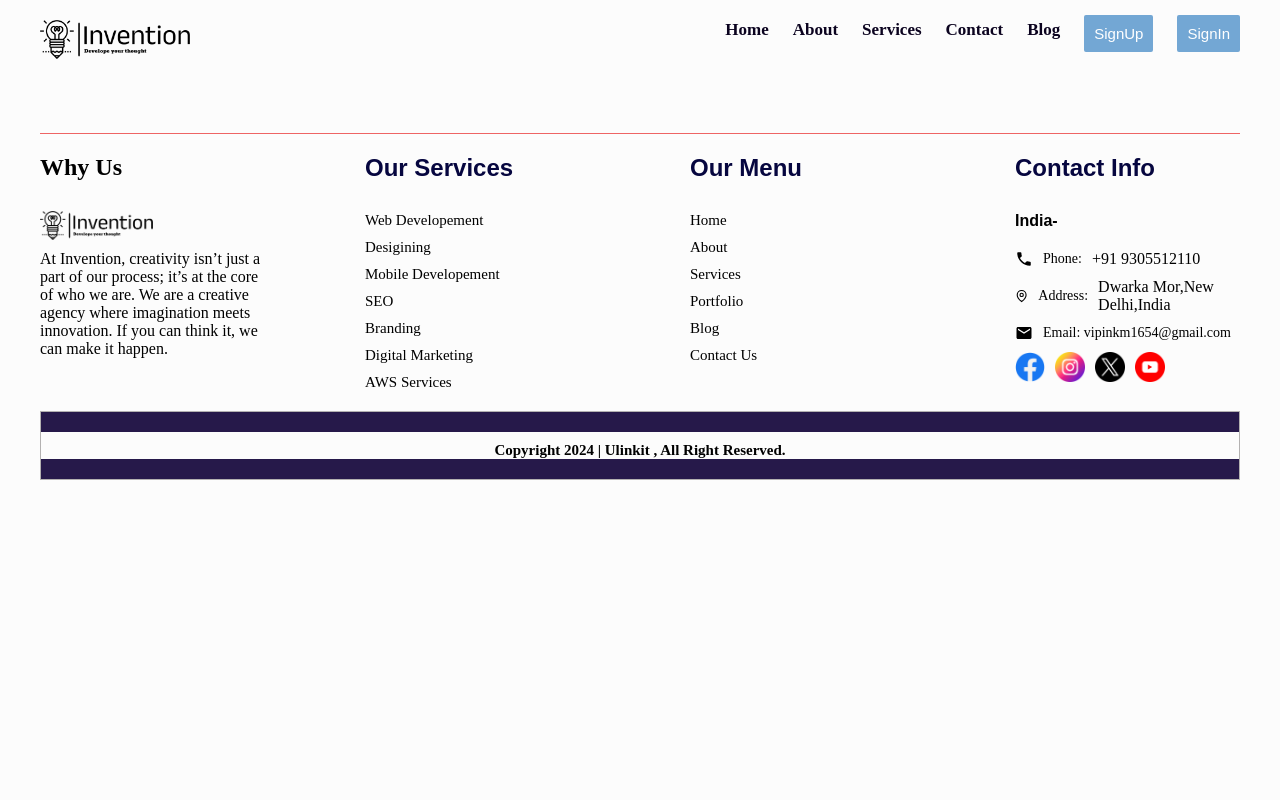
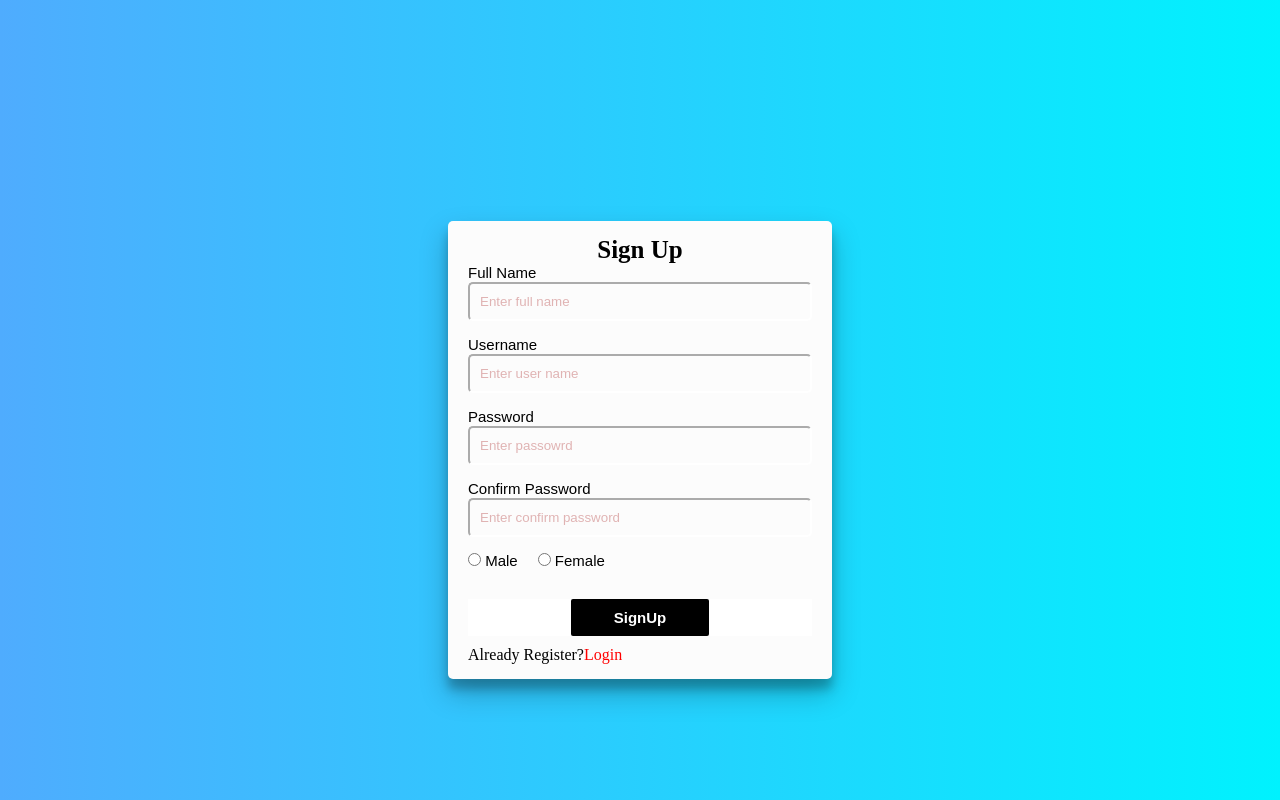
Before and after one commit to Vipinkm1/Inverntion-Project, a React (Vite) app: page /signup in a window 1280 px wide. Built offline with nearby package versions, Linux system fonts and the light colour scheme.

Commit message:
initial commit

```diff
--- a/src/App.css
+++ b/src/App.css
@@ -5,6 +5,8 @@
  background: #fcfcfc;
  font-family: Arial, Helvetica, sans-serif, ;
 }
+
+
 .page{
  padding:  0px 40px 0px 40px;
 }
@@ -57,7 +59,6 @@ li a {
 li a:hover {
   color: rgb(115, 167, 212);
   transform: scale(1.1);
-
 }
 .btn-1 {
  padding: 10px;
@@ -214,7 +215,7 @@ li a:hover {
 }
 .container-1 {
   text-align: center;
-  background-color: rgb(82, 82, 235);
+  background-image: linear-gradient(120deg, #a1c4fd 0%, #c2e9fb 100%);
   border-radius: 5px;
   width: 100%;
   padding: 20px;
@@ -223,14 +224,14 @@ li a:hover {
 .container-p,
 .container-a {
   margin-bottom: 10px;
-  background: rgb(82, 82, 235);
+  background-image: linear-gradient(120deg, #a1c4fd 0%, #c2e9fb 100%);
   color: rgb(221, 186, 186);
 }
 .container-p {
   font-size: 24px;
   font-weight: bold;
   color: #fff;
-  background: rgb(82, 82, 235);
+  background-image: linear-gradient(120deg, #a1c4fd 0%, #c2e9fb 100%);
 }
 .container-a {
   font-size: 18px;
@@ -240,7 +241,7 @@ li a:hover {
   align-items: center;
   justify-content: center;
   padding: 30px 0;
-  background: rgb(82, 82, 235);
+  background-image: linear-gradient(120deg, #a1c4fd 0%, #c2e9fb 100%);
 }
 .right {
   margin-right: 10px;
@@ -307,7 +308,6 @@ li a:hover {
   width:100%;
   cursor: pointer;
 }
-
 .services-img-add:hover{
    transition: 0.6s ease-in-out;
    zoom: 100%;
@@ -498,6 +498,7 @@ border-top:  1px solid  #ee6464;
  border: 1px solid #b3b1b1;
   width: 100%;
 }
+
 .service-container{
   display: flex;
   justify-content: start;
@@ -587,9 +588,7 @@ border-top:  1px solid  #ee6464;
   align-items: center;
   justify-content: end;
   gap: 5px;
-
 }
-
 .profile-size-1{
   width: 100px;;
   border-radius: 50%
@@ -600,30 +599,74 @@ border-top:  1px solid  #ee6464;
    gap: 20px;
    background-color: #cfcaca;
 }
-@media(max-width: 550px){
-  .page{
-    padding: 0px  10px;
+/*  signup section */
+   .popup{
+    width: 100%;
+    height: 100vh;
+    background-image: linear-gradient(to right, #4facfe 0%, #00f2fe 100%);
+      display: flex;
+    align-items: center;
+    justify-content: center;
+   }
+
+  .radio-flex{
+    display: flex;
+    align-items: center;
+    justify-content: start;
+    gap: 20px;
   }
-  .logo-name{
-    display: none;
+  .label-width{
+    font-size: 15px;
+    font-family: 'oswald', sans-serif;
   }
-  .navbar{
-    display: block;
-
+  /*  add css module */
+  .radio-size{
+  font-size: 25px;
+  font-weight: 600;
   }
-  .nav-item{
+  .border-1{
+    padding: 15px 20px;
+    margin-top:  100px;
+    border-radius: 5px;
+    box-shadow: rgba(0, 0, 0, 0.25) 0px 14px 28px, rgba(0, 0, 0, 0.22) 0px 10px 10px;
+    width: 30%;
+  }
+  .text-center{
+    text-align: center;
+    font-size: 25px;
+  }
+  .form-container{
+     display: flex;
+     flex-direction: column;
+     gap: 15px;
+  }
+  .input-width{
+    padding: 10px;
     width: 100%;
-    text-align: center;
-    margin-top: 10px;
+    border-color: #fff;
+    outline: none;
+    border-radius: 5px;
   }
-  .nav-links{
-    display: inline-block;
+  .input-width::placeholder{
+    color:  rgb(224, 179, 179);
   }
-  .lnk-size{
-    margin-top: 10px;
-    margin-left: 0px;
+  .btn-3{
+     text-align: center;
+     background: #fff;
   }
-  .hero-section{
-    padding-top: 10px;
+  .btn-width{
+    padding: 10px;
+    width: 40%;
+    background-color: #000;
+    font-size: 15px;
+    font-weight: 600;
+    border: none;
+    outline: none;
+    border-radius: 2px;
+    cursor: pointer;
+    color: #fff;
   }
-}
+  .spanish{
+    color: red;
+    cursor: pointer;
+  }
--- a/src/App.jsx
+++ b/src/App.jsx
@@ -1,23 +1,27 @@
 
 import './App.css'
-import {BrowserRouter, Routes, Route} from 'react-router-dom'
+import { BrowserRouter, Routes, Route } from 'react-router-dom'
 import Home from './Components/Home/Home'
 import Contact from './Components/Contact/Contact'
 import About from './Components/About/About'
 import Layout from './Components/Layout/Layout'
 import Services from './Components/Services/Services'
+import Signup from './Components/Auth/Signup'
+import Login from './Components/Auth/Login'
 
 function App() {
   return (
     <>
       <BrowserRouter>
-      <Layout>
-        <Routes>
-          <Route path="/" element={<Home />} />
-          <Route path ='/contact' element={<Contact/>} />
-          <Route path='/about' element={<About />} />
-          <Route path='/services' element={<Services/>}/>
-        </Routes>
+        <Layout>
+          <Routes>
+            <Route path="/" element={<Home />} />
+            <Route path='/contact' element={<Contact />} />
+            <Route path='/about' element={<About />} />
+            <Route path='/services' element={<Services />} />
+            <Route path='/signup' element={<Signup/>}/>
+            <Route path='/login' element={<Login/>}/>
+          </Routes>
         </Layout>
       </BrowserRouter>
     </>
--- /dev/null
+++ b/src/Components/Auth/Login.jsx
@@ -0,0 +1,34 @@
+import React from 'react'
+import { useNavigate } from 'react-router-dom'
+
+const Login = () => {
+    const navigate = useNavigate()
+    const handleLogin = () => {
+        navigate('/login')
+    }
+
+    return (
+        <div className='popup'>
+            <div className='border-1'>
+                <h1 className='text-center'> Sign Up</h1>
+                <form className='form-container' onSubmit={handleSignUpSubmit}>
+                    <div>
+                        <label className='label-width'>Username</label>
+                        <input className='input-width' name='username' type='text' placeholder='Enter user name' value={signup.username} onChange={handleChange} />
+                    </div>
+                    <div>
+                        <label className='label-width'>Password</label>
+                        <input className='input-width' name='password' type='text' placeholder='Enter passowrd' value={signup.password} onChange={handleChange} />
+                    </div>
+                    <div >
+                    </div>
+                    <div className='btn-3'>
+                        <button type='submit' className='btn-width'>Login</button>
+                    </div>
+                </form>
+                <p className='topex'>Not have an Account?<span onClick={handleLogin} className='spanish'>SignUp</span></p>
+            </div>
+        </div>
+    )
+}
+export default Login
--- /dev/null
+++ b/src/Components/Auth/Signup.jsx
@@ -0,0 +1,69 @@
+import React, { useState } from 'react'
+import { useNavigate } from 'react-router-dom'
+const Signup = () => {
+    const navigate = useNavigate()
+    const [signup, setSignUp] = useState({
+        fullname: '',
+        username: '',
+        password: '',
+        confirmpassword: '',
+        gender: ''
+    })
+    const handleChange = (e) => {
+        const { name, value } = e.target;
+        setSignUp((prevState) => ({
+            ...prevState,
+            [name]: value
+        }))
+    }
+    const handleSignUpSubmit = (e) => {
+        e.preventDefault()
+        setSignUp(signup)
+        console.log(signup)
+    }
+    const handleLogin = () => {
+        navigate('/login')
+        console.log('Login sucessfully')
+    }
+    return (
+        <div className='popup'>
+            <div className='border-1'>
+                <h1 className='text-center'> Sign Up</h1>
+                <form className='form-container' onSubmit={handleSignUpSubmit}>
+                    <div>
+                        <label className='label-width'>Full Name</label>
+                        <input className='input-width' name='fullname' type='text' placeholder='Enter full name' value={signup.fullname} onChange={handleChange} />
+                    </div>
+                    <div>
+                        <label className='label-width'>Username</label>
+                        <input className='input-width' name='username' type='text' placeholder='Enter user name' value={signup.username} onChange={handleChange} />
+                    </div>
+                    <div>
+                        <label className='label-width'>Password</label>
+                        <input className='input-width' name='password' type='text' placeholder='Enter passowrd' value={signup.password} onChange={handleChange} />
+                    </div>
+                    <div>
+                        <label className='label-width'>Confirm Password</label>
+                        <input className='input-width' name='confirmpassword' type='text' placeholder='Enter confirm password' value={signup.confirmpassword} onChange={handleChange} />
+                    </div>
+                    <div className='radio-flex'>
+                        <label className='label-width'>
+                            <input className='radio-size' type="radio" name="gender" value="Male" onChange={handleChange} /> Male
+                        </label>
+                        <label className='label-width'>
+                            <input className='radio-size' type="radio" name="gender" value="Female" onChange={handleChange} /> Female
+                        </label>
+                    </div>
+                    <div >
+                    </div>
+                    <div className='btn-3'>
+                        <button type='submit' className='btn-width'>SignUp</button>
+                    </div>
+                </form>
+                <p className='topex'>Already Register?<span onClick={handleLogin} className='spanish'>Login</span></p>
+            </div>
+        </div>
+
+    )
+}
+export default Signup
--- a/src/Components/Header/Header.jsx
+++ b/src/Components/Header/Header.jsx
@@ -1,16 +1,20 @@
 import React from 'react'
 import navlogo from '../../assets/invention-logo.png'
-import { Link } from 'react-router-dom'
-// import { GiHamburgerMenu } from "react-icons/gi";
+import { Link, useNavigate } from 'react-router-dom'
 
 
-const Header = () => (
+const Header = () => {
+  const navigate = useNavigate()
+
+  const handleSignup = () => {
+    navigate('/signup')
+  }
+  return (
   <div className='page'>
     <div className='header '>
       <div className='navbar'>
         <div className='nav-logo'>
           <img src={navlogo} alt='nav-logo' className='logo-name' />
-          {/* <GiHamburgerMenu className='hamburger' /> */}
         </div>
         <div className='nav-item'>
           <ul className='nav-links'>
@@ -19,12 +23,14 @@ const Header = () => (
             <li className='lnk-size'><a className='lnk-size-2' href='/services'>Services</a></li>
             <li className='lnk-size'><Link className='lnk-size-2' to='/contact' href='#contact'>Contact</Link></li>
             <li className='lnk-size'><a className='lnk-size-2' href='#blog'>Blog</a></li>
-            <li className='btn-li lnk-size'><button className='btn-1'>SignUp</button></li>
-            <li className='btn-li lnk-size'><button className='btn-1'>SignIn</button></li>
+            <li className='btn-li lnk-size'><button onClick={handleSignup} className='btn-1'>SignUp</button></li>
+            <li className='btn-li lnk-size'><button  className='btn-1'>SignIn</button></li>
           </ul>
         </div>
       </div>
     </div>
   </div>
+
 )
+}
 export default Header
--- a/src/Components/Hero/HeroSection.jsx
+++ b/src/Components/Hero/HeroSection.jsx
@@ -19,6 +19,7 @@ const HeroSection = () => {
             easing: 'ease-in-out',
         })
     }, [])
+
     const [progressFilled, setProgressFilled] = useState([])
     const services = [
         { id: 1, Img: Digi, title: 'Web Development', description: 'The best web developers dont just build websites.' },
@@ -28,6 +29,8 @@ const HeroSection = () => {
         { id: 1, Img: Digi, title: 'E-Commerce Executive', description: 'The best web developers dont just build websites' },
         { id: 1, Img: Digi, title: 'Seo', description: 'The best web developers dont just build websites' },
     ]
+
+
     const sliderSettings = {
         dots: false,
         infinite: true,
@@ -38,6 +41,7 @@ const HeroSection = () => {
         autoplaySpeed: 2000,
         arrows: false,
     }
+
     const progresRefs = useRef([])
     useEffect(() => {
         const options = {
@@ -45,6 +49,7 @@ const HeroSection = () => {
             rootMargin: '0px',
             threshold: 0.1
         }
+
         const observer  = new IntersectionObserver((entries) => {
           entries.forEach((entry) => {
             const index = progresRefs.current.indexOf(entry.target);
@@ -209,7 +214,6 @@ const HeroSection = () => {
                     <button className='button-1'>View All Services</button>
                 </div>
             </div>
-            {/* check  */}
             <div className='grid-template'>
                 <Slider {...sliderSettings}>
                     {services.map((services) => (
--- a/src/Components/Layout/Layout.jsx
+++ b/src/Components/Layout/Layout.jsx
@@ -1,18 +1,21 @@
 import React from 'react'
 import Header from '../Header/Header';
 import Footer from '../Footer/Footer';
+import { useLocation } from 'react-router-dom';
 
 
 const Layout = ({children}) => {
+  const location = useLocation()
+  const hideHeaderFooter = ['/signup']
+  const shouldhideHeaderFooter = hideHeaderFooter.includes(location.pathname)
   return (
     <div className=''>
-      <Header />
+     {!shouldhideHeaderFooter && <Header />}
       <main>
         {children}
       </main>
-      <Footer/>
+      {!shouldhideHeaderFooter && <Footer/>}
     </div>
   )
 }
-
 export default Layout
--- a/src/Components/Services/Services.jsx
+++ b/src/Components/Services/Services.jsx
@@ -4,6 +4,7 @@ import { IoIosArrowRoundForward } from "react-icons/io";
 import { MdOutlineSupportAgent } from "react-icons/md";
 import Profile from '../../assets/service/33395.jpg';
 import { FcRating } from "react-icons/fc";
+
 
 const Services = () => {
 
@@ -89,7 +90,6 @@ const Services = () => {
                                         <p>Software Developer</p>
                                     </div>
                                 </div>
-
                             </div>
                             <div className='test-2'>
                                 <div className='rating'>
@@ -148,6 +148,8 @@ const Services = () => {
                         </div>
                     </div>
                 </div>
+                <div className='jatu'>
+                </div>
             </div>
         </div>
     )
```
